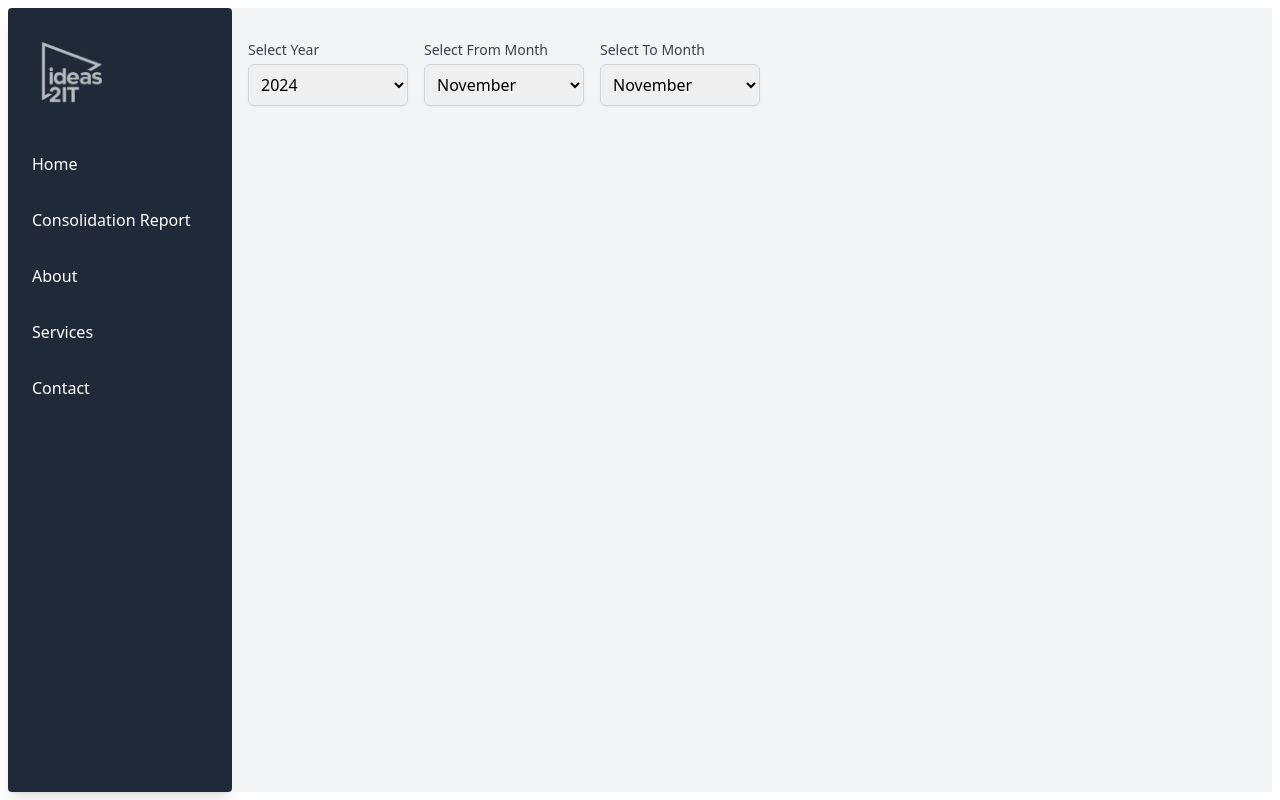
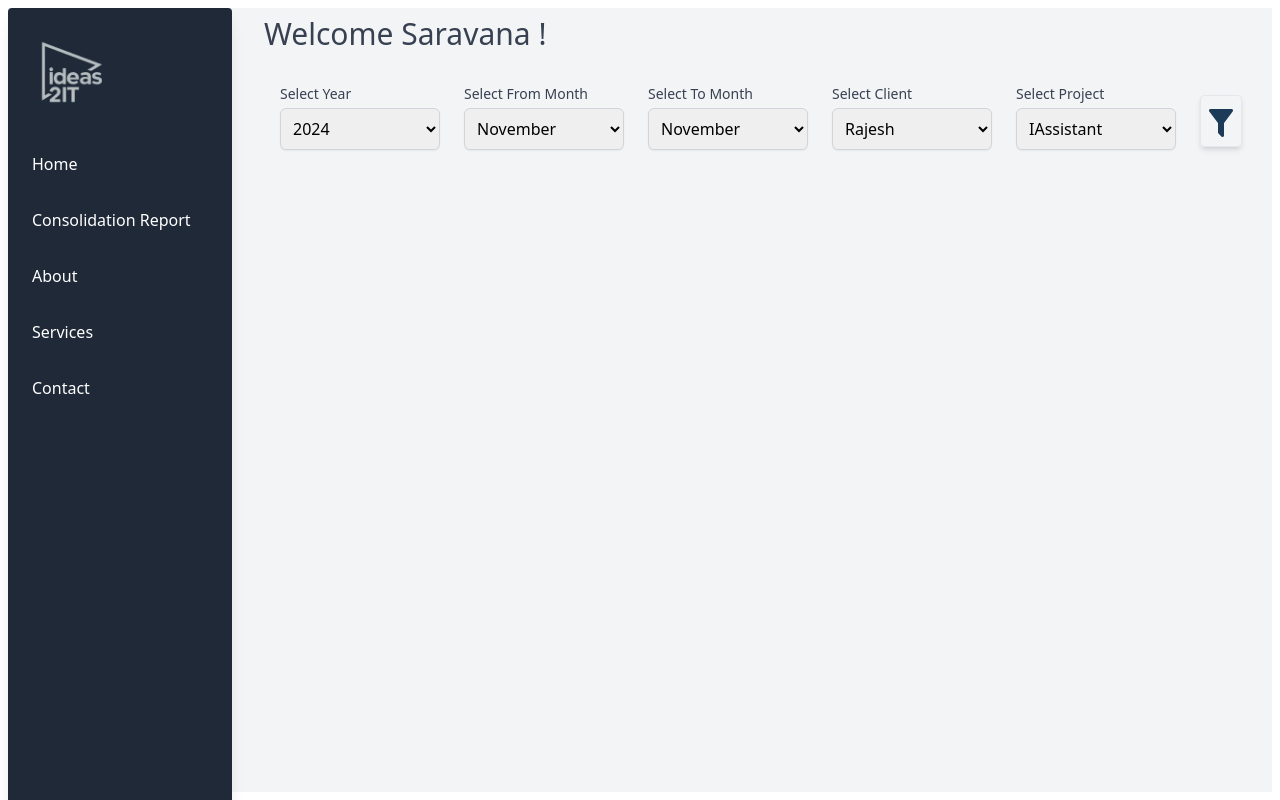
Before and after one commit to SaravanaMuthuKumarS/report-genie-web, a React (Vite) app: page /home/consolidation in a window 1280 px wide. Built offline with nearby package versions, Linux system fonts and the light colour scheme.

Commit message:
Feat: Pages for PM and Finance modified

```diff
--- a/src/constants/appConstants.ts
+++ b/src/constants/appConstants.ts
@@ -2,3 +2,24 @@ export const ROOT_ROUTE = "/";
 export const LOGIN_ROUTE = "/login";
 export const SIGNUP_ROUTE = "/signin";
 export const HOME_ROUTE = "/home";
+
+export const months = [
+  "January",
+  "February",
+  "March",
+  "April",
+  "May",
+  "June",
+  "July",
+  "August",
+  "September",
+  "October",
+  "November",
+  "December",
+];
+
+export const clients = ["Rajesh", "Madan", "Rajsekar", "Praveen"];
+
+export const projects = [{id:"1", name:"IAssistant"},{id:"2",name:"Web3.0"},{id:"3", name:"Roshe"},{id:"4",name:"Med-Lab"}];
+
+export const consolidatedProjects = [{id:"1", name:"IAssistant"},{id:"2",name:"Web3.0"}];
--- a/src/context/AuthContextProvider.tsx
+++ b/src/context/AuthContextProvider.tsx
@@ -2,33 +2,15 @@ import { createContext, useState } from "react";
 import useLogin from "../hooks/AuthHooks";
 import { useNavigate } from "react-router-dom";
 import { HOME_ROUTE } from "../constants/appConstants";
-
-export interface AuthContextType {
-  isAuthenticated: boolean;
-  isFinance: boolean;
-  userId: number;
-  isRetry: boolean;
-  accessToken: string;
-  setUserId: (userId: number) => void;
-  setIsAuthenticated: (isAuthenticated: boolean) => void;
-  setIsFinance: (isAdmin: boolean) => void;
-  handleLogin: ({
-    username,
-    password,
-  }: {
-    username: string;
-    password: string;
-  }) => void;
-  handleSignup: () => void;
-}
+import { AuthContextType } from "../types/appTypes";
 
 export const AuthContext = createContext<AuthContextType>({
   isAuthenticated: false,
   isFinance: false,
-  userId: 0,
+  userName: "",
   isRetry: false,
   accessToken: "",
-  setUserId: () => { },
+  setUserName: () => { },
   setIsAuthenticated: () => { },
   setIsFinance: () => { },
   handleLogin: () => { },
@@ -43,7 +25,7 @@ export default function AuthContextProvider({
   const [isAuthenticated, setIsAuthenticated] = useState<boolean>(false);
   const [isFinance, setIsFinance] = useState<boolean>(false);
   const [isRetry, setRetry] = useState<boolean>(false);
-  const [userId, setUserId] = useState<number>(0);
+  const [userName, setUserName] = useState<string>("");
   const [accessToken, setAccessToken] = useState<string>("");
   const { mutate } = useLogin();
   const navigate = useNavigate();
@@ -65,6 +47,7 @@ export default function AuthContextProvider({
           onSuccess: () => {
             const token: string = localStorage.getItem("accessToken")!;
             setAccessToken(token);
+            setUserName(username);
             setRetry(false);
             navigate(HOME_ROUTE);
           },
@@ -84,10 +67,10 @@ export default function AuthContextProvider({
         setIsAuthenticated,
         isRetry,
         accessToken,
-        userId,
+        userName,
         isFinance,
         setIsFinance,
-        setUserId,
+        setUserName,
         handleLogin,
         handleSignup,
       }}
--- /dev/null
+++ b/src/hooks/useGetConsolidatedProjects.tsx
@@ -0,0 +1,17 @@
+import { useQuery, UseQueryResult } from "@tanstack/react-query";
+import { Project } from "../types/appTypes";
+
+export default function useGetConsolidatedProjects(
+): UseQueryResult<Project[]> {
+  return useQuery({
+    staleTime: 5000,
+    gcTime:6000,
+    queryKey: ["projects"],
+    queryFn: async () => {
+      return await fetch("").then(
+        (response) => response.json()
+      );
+    },
+    refetchInterval: 7000,
+  });
+}
--- /dev/null
+++ b/src/hooks/useGetProjects.tsx
@@ -0,0 +1,17 @@
+import { useQuery, UseQueryResult } from "@tanstack/react-query";
+import { Project } from "../types/appTypes";
+
+export default function useGetProjects(
+): UseQueryResult<Project[]> {
+  return useQuery({
+    staleTime: 5000,
+    gcTime:6000,
+    queryKey: ["projects"],
+    queryFn: async () => {
+      return await fetch("").then(
+        (response) => response.json()
+      );
+    },
+    refetchInterval: 7000,
+  });
+}
--- a/src/pages/ConsolidationReport.tsx
+++ b/src/pages/ConsolidationReport.tsx
@@ -1,22 +1,15 @@
-import { useState } from "react";
+import { useContext, useState } from "react";
+import { clients, projects, months } from "../constants/appConstants";
+import { AuthContextType } from "../types/appTypes";
+import { AuthContext } from "../context/AuthContextProvider";
+// import useGetProjects from "../hooks/useGetProjects";
 
 export default function ConsolidationReport() {
+  // const { data } = useGetProjects();
+  const { userName } = useContext<AuthContextType>(AuthContext);
+
   const currentYear = new Date().getFullYear();
   const years = Array.from({ length: 20 }, (_, i) => currentYear - i); // Last 20 years
-  const months = [
-    "January",
-    "February",
-    "March",
-    "April",
-    "May",
-    "June",
-    "July",
-    "August",
-    "September",
-    "October",
-    "November",
-    "December",
-  ];
 
   const [selectedYear, setSelectedYear] = useState(currentYear);
   const [selectedFromMonth, setSelectedFromMonth] = useState(
@@ -25,12 +18,14 @@ export default function ConsolidationReport() {
   const [selectedToMonth, setSelectedToMonth] = useState(
     months[new Date().getMonth()]
   );
+  const [selectedClient, setSelectedClient] = useState("");
+  const [selectedProject, setSelectedProject] = useState("");
 
   return (
-    <>
-      <div className="flex-1 bg-gray-100 p-4">
-
-        <div className="flex items-center space-x-4 mt-4">
+    <div className="ps-64 w-full bg-gray-100">
+      <div className="mt-2 text-3xl font-medium text-gray-700">Welcome Saravana {userName} !</div>
+      <div className="flex-1 p-4">
+        <div className="flex items-center space-x-6 mt-4">
           <div>
             <label
               htmlFor="year"
@@ -56,13 +51,13 @@ export default function ConsolidationReport() {
 
           <div>
             <label
-              htmlFor="month"
+              htmlFor="fromMonth"
               className="block text-sm font-medium text-gray-700 mb-1"
             >
               Select From Month
             </label>
             <select
-              id="month"
+              id="fromMonth"
               className="block w-40 p-2 border border-gray-300 rounded-md shadow-sm focus:ring-blue-500 focus:border-blue-500"
               value={selectedFromMonth}
               onChange={(e: React.ChangeEvent<HTMLSelectElement>) => {
@@ -79,13 +74,13 @@ export default function ConsolidationReport() {
 
           <div>
             <label
-              htmlFor="month"
+              htmlFor="toMonth"
               className="block text-sm font-medium text-gray-700 mb-1"
             >
               Select To Month
             </label>
             <select
-              id="month"
+              id="toMonth"
               className="block w-40 p-2 border border-gray-300 rounded-md shadow-sm focus:ring-blue-500 focus:border-blue-500"
               value={selectedToMonth}
               onChange={(e: React.ChangeEvent<HTMLSelectElement>) => {
@@ -99,8 +94,71 @@ export default function ConsolidationReport() {
               ))}
             </select>
           </div>
+
+          <div>
+            <label
+              htmlFor="client"
+              className="block text-sm font-medium text-gray-700 mb-1"
+            >
+              Select Client
+            </label>
+            <select
+              id="client"
+              className="block w-40 p-2 border border-gray-300 rounded-md shadow-sm focus:ring-blue-500 focus:border-blue-500"
+              value={selectedClient}
+              onChange={(e: React.ChangeEvent<HTMLSelectElement>) => {
+                setSelectedClient(e.target.value);
+              }}
+            >
+              {clients.map((client) => (
+                <option key={client} value={client}>
+                  {client}
+                </option>
+              ))}
+            </select>
+          </div>
+
+          <div>
+            <label
+              htmlFor="project"
+              className="block text-sm font-medium text-gray-700 mb-1"
+            >
+              Select Project
+            </label>
+            <select
+              id="project"
+              className="block w-40 p-2 border border-gray-300 rounded-md shadow-sm focus:ring-blue-500 focus:border-blue-500"
+              value={selectedProject}
+              onChange={(e: React.ChangeEvent<HTMLSelectElement>) => {
+                setSelectedProject(e.target.value);
+              }}
+            >
+              {projects!.map((project) => (
+                <option key={project.id} value={project.name}>
+                  {project.name}
+                </option>
+              ))}
+            </select>
+          </div>
+
+          <div className="cursor-pointer border rounded shadow-md p-2 mt-2">
+            <svg
+              className="mt-1"
+              width="24"
+              height="30"
+              viewBox="0 0 12 14"
+              fill="none"
+              xmlns="http://www.w3.org/2000/svg"
+            >
+              <path
+                d="M7.49979 6.99905V13.1271C7.52979 13.3604 7.4548 13.6093 7.28232 13.7726C7.21295 13.8447 7.13054 13.9019 7.03982 13.9409C6.94911 13.9799 6.85186 14 6.75364 14C6.65543 14 6.55818 13.9799 6.46747 13.9409C6.37675 13.9019 6.29434 13.8447 6.22497 13.7726L4.71768 12.2095C4.63589 12.1265 4.5737 12.0251 4.53598 11.9132C4.49825 11.8012 4.48601 11.6817 4.50021 11.564V6.99905H4.47771L0.158309 1.25983C0.0365318 1.09771 -0.0184164 0.892191 0.00547091 0.688185C0.0293582 0.48418 0.130139 0.298273 0.285791 0.171088C0.428271 0.0622138 0.58575 0 0.750727 0H11.2493C11.4142 0 11.5717 0.0622138 11.7142 0.171088C11.8699 0.298273 11.9706 0.48418 11.9945 0.688185C12.0184 0.892191 11.9635 1.09771 11.8417 1.25983L7.52229 6.99905H7.49979Z"
+                fill="#1B3B59"
+              />
+            </svg>
+          </div>
+
         </div>
       </div>
-    </>
+    </div>
   );
 }
--- a/src/pages/FinanceReport.tsx
+++ b/src/pages/FinanceReport.tsx
@@ -1,7 +1,46 @@
+import { useContext } from "react";
+import { AuthContextType } from "../types/appTypes";
+import { AuthContext } from "../context/AuthContextProvider";
+// import useGetConsolidatedProjects from "../hooks/useGetConsolidatedProjects";
+import { consolidatedProjects } from "../constants/appConstants";
+
 export default function FinanceReport() {
+  // const { data } = useGetConsolidatedProjects();
+  const { userName } = useContext<AuthContextType>(AuthContext);
+
   return (
-    <>
-
-    </>
-  )
+    <div className="ps-64 w-full bg-gray-100">
+      <div className="mt-2 text-3xl font-medium text-gray-700">
+        Welcome Saravana {userName} !
+      </div>
+      <div className="flex-1 p-4">
+        <div className="flex items-center space-x-6 mt-4">
+          {consolidatedProjects && consolidatedProjects.length > 0 ? (
+            <div className="flex flex-col gap-5">
+              {consolidatedProjects.map((consolidatedProject) => (
+                <div
+                  key={consolidatedProject.id}
+                  className="p-4 bg-white shadow rounded-md border border-gray-200 w-96 flex justify-between items-center"
+                >
+                  <h3 className="text-lg font-semibold text-gray-800">
+                    {consolidatedProject.name}
+                  </h3>
+                  <button
+                    onClick={() => {}}
+                    className="px-4 py-2 bg-blue-600 text-white rounded-md hover:bg-blue-700"
+                  >
+                    View Report
+                  </button>
+                </div>
+              ))}
+            </div>
+          ) : (
+            <div className="text-center text-gray-600 text-lg mt-4">
+              No reports consolidated.
+            </div>
+          )}
+        </div>
+      </div>
+    </div>
+  );
 }
--- a/src/pages/Home.tsx
+++ b/src/pages/Home.tsx
@@ -1,8 +1,9 @@
 import logo from "../../src/assets/images/logo.png";
 import { useContext } from "react";
-import { AuthContextType, AuthContext } from "../context/AuthContextProvider";
+import { AuthContext } from "../context/AuthContextProvider";
 import { Outlet, useNavigate } from "react-router-dom";
 import { HOME_ROUTE } from "../constants/appConstants";
+import { AuthContextType } from "../types/appTypes";
 
 export default function Home() {
   const { isFinance } = useContext<AuthContextType>(AuthContext);
@@ -10,19 +11,30 @@ export default function Home() {
 
   return (
       <div className="relative h-screen flex p-2">
-      <div className="w-56 bg-gray-800 text-white flex flex-col p-4 shadow-lg rounded p-2">
+        <div className="w-56 bg-gray-800 h-screen text-white flex flex-col p-4 shadow-lg rounded p-2 fixed">
           <div className="flex items-center justify-start mb-6">
             <img src={logo} alt="Logo" className="h-24 w-24 opacity-70" />
           </div>
 
           <ul className="space-y-4 flex-grow">
-          <li className="hover:bg-gray-700 p-2 rounded cursor-pointer" onClick={() => navigate(HOME_ROUTE)}>Home</li>
+            <li
+              className="hover:bg-gray-700 p-2 rounded cursor-pointer"
+              onClick={() => navigate(HOME_ROUTE)}
+            >
+              Home
+            </li>
             {!isFinance ? (
-            <li className="hover:bg-gray-700 p-2 rounded cursor-pointer" onClick={() => navigate("consolidation")}>
+              <li
+                className="hover:bg-gray-700 p-2 rounded cursor-pointer"
+                onClick={() => navigate("consolidation")}
+              >
                 Consolidation Report
               </li>
             ) : (
-            <li className="hover:bg-gray-700 p-2 rounded cursor-pointer" onClick={() => navigate("consolidation")}>
+              <li
+                className="hover:bg-gray-700 p-2 rounded cursor-pointer"
+                onClick={() => navigate("reports")}
+              >
                 Finance Innvoice
               </li>
             )}
@@ -37,7 +49,6 @@ export default function Home() {
             </li>
           </ul>
         </div>
-
       <Outlet></Outlet>
       </div>
   );
--- a/src/pages/Login.tsx
+++ b/src/pages/Login.tsx
@@ -1,11 +1,12 @@
 import { useContext } from "react";
-import { AuthContext, AuthContextType } from "../context/AuthContextProvider";
+import { AuthContext } from "../context/AuthContextProvider";
 import { Formik, Form, Field, ErrorMessage } from "formik";
 import Button from "../components/Button";
 import { object, string } from "yup";
 import { useNavigate } from "react-router-dom";
 import { SIGNUP_ROUTE } from "../constants/appConstants";
 import logo from "../../src/assets/images/logo.png";
+import { AuthContextType } from "../types/appTypes";
 
 const LoginValidation = object({
   username: string()
--- /dev/null
+++ b/src/pages/Welcome.tsx
@@ -0,0 +1,11 @@
+export default function Welcome() {
+  return (
+    <div className="ps-20 w-full">
+      <div className="flex justify-center items-center h-screen bg-gray-100">
+        <div className="text-4xl font-bold text-gray-800">
+          Welcome to Report Genie!
+        </div>
+      </div>
+    </div>
+  );
+}
--- a/src/route/AppRoutes.tsx
+++ b/src/route/AppRoutes.tsx
@@ -12,12 +12,16 @@ import Home from "../pages/Home";
 import Login from "../pages/Login";
 import SignIn from "../pages/Signup";
 import ConsolidationReport from "../pages/ConsolidationReport";
+import Welcome from "../pages/Welcome";
+import FinanceReport from "../pages/FinanceReport";
 
 export default function AppRoutes() {
   return (
     <Routes>
       <Route path={HOME_ROUTE} element={<Home />}>
       <Route path="consolidation" element={<ConsolidationReport />} />
+      <Route path="reports" element={<FinanceReport />} />
+      <Route index element={<Welcome />} />
       </Route>
       <Route path={ROOT_ROUTE} element={<AppLayout />}>
         <Route
--- /dev/null
+++ b/src/types/appTypes.ts
@@ -0,0 +1,27 @@
+export interface AuthContextType {
+    isAuthenticated: boolean;
+    isFinance: boolean;
+    userName: string;
+    isRetry: boolean;
+    accessToken: string;
+    setUserName: (userName: string) => void;
+    setIsAuthenticated: (isAuthenticated: boolean) => void;
+    setIsFinance: (isAdmin: boolean) => void;
+    handleLogin: ({
+      username,
+      password,
+    }: {
+      username: string;
+      password: string;
+    }) => void;
+    handleSignup: () => void;
+  }
+
+  export interface Project {
+    id: string;
+    name: string;
+}
+
+  export interface AppContextType {
+    projects: Project[];
+  }
```
Lines whose indentation alone changed are shown as unchanged.
